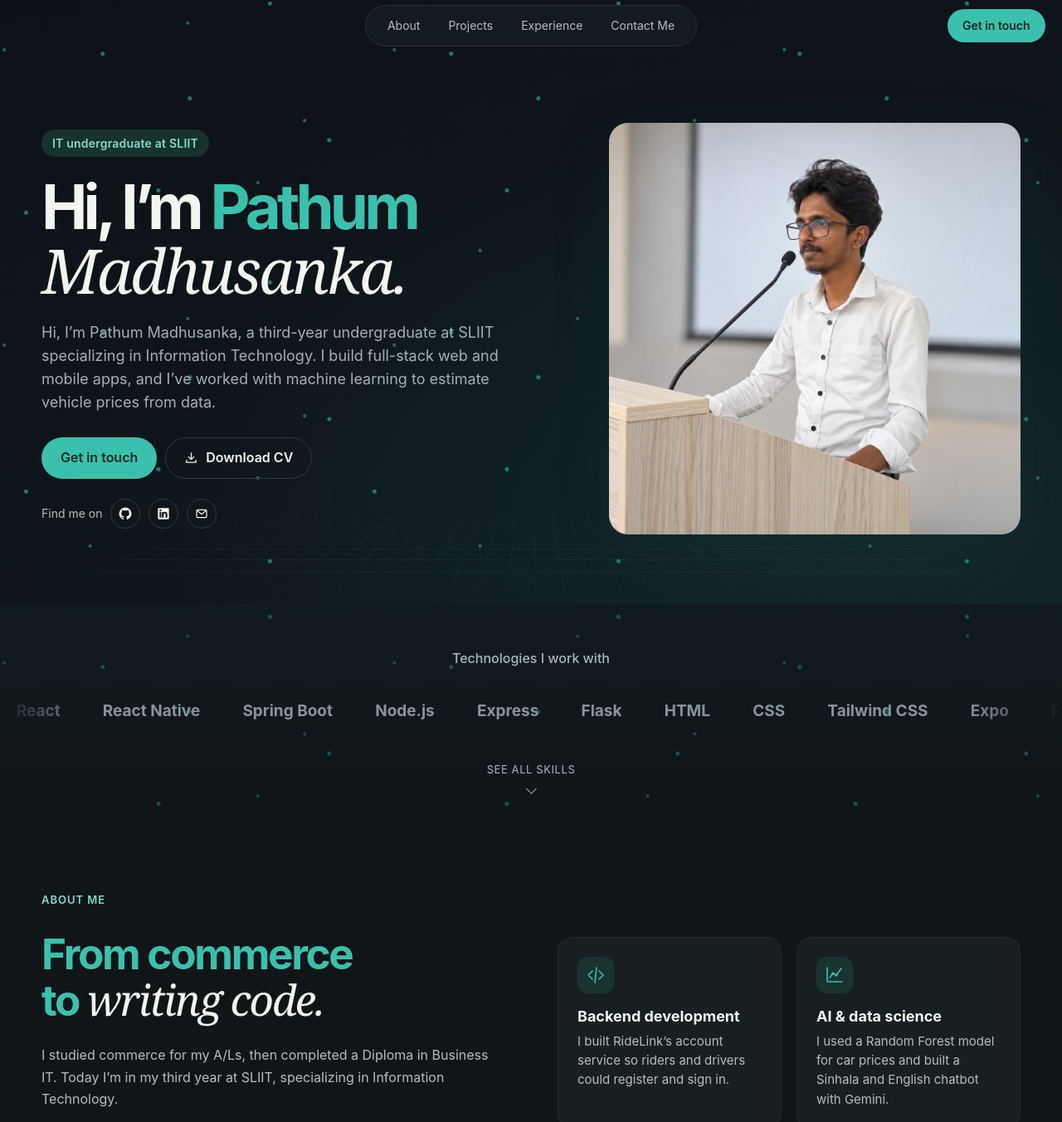
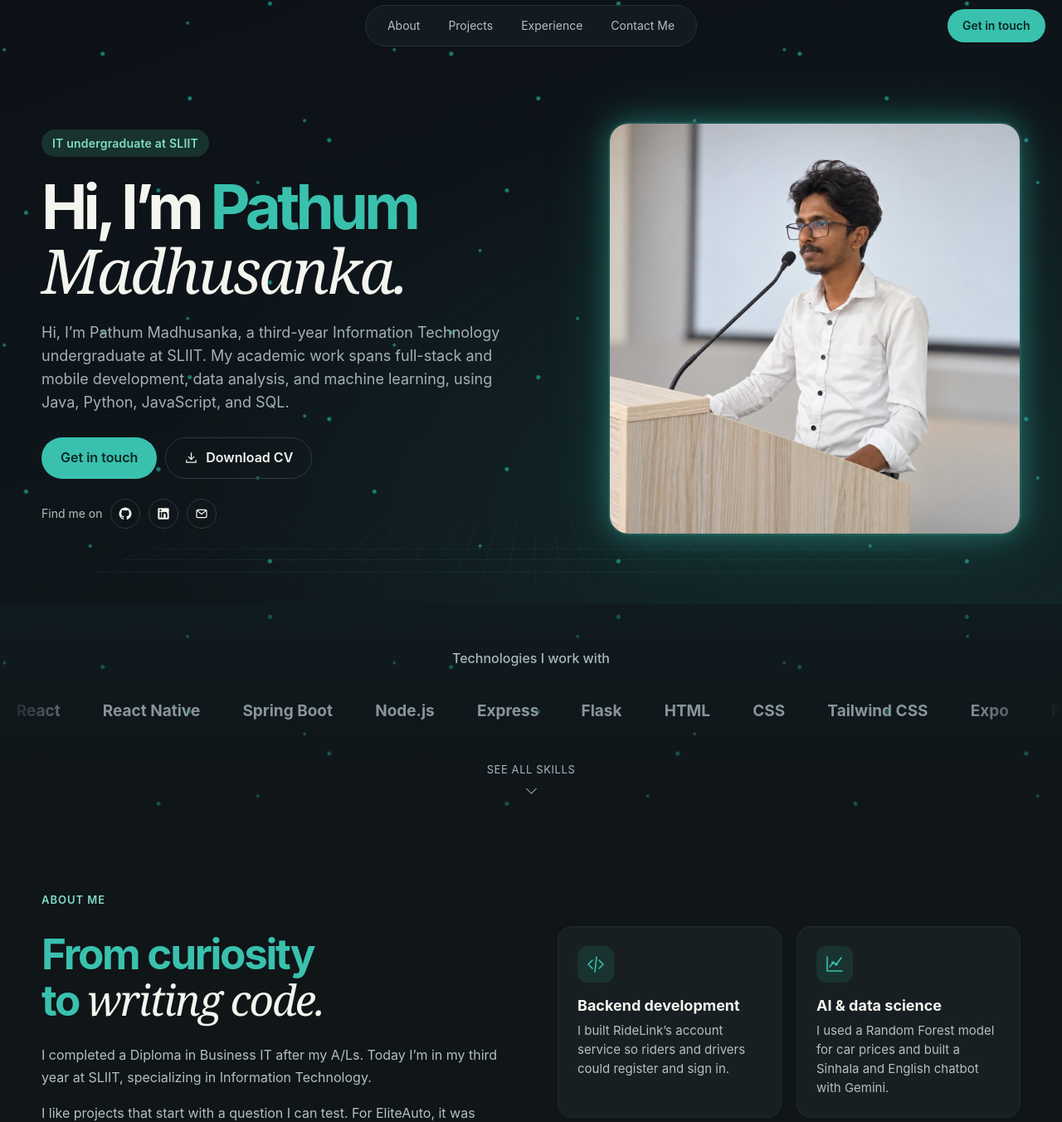
Before and after one commit to madhusanka77/Pathum-Madhusanka-Portfolio, a plain HTML site: page index.html in a window 1280 px wide. Shown: the part 11-1363 px from the top of the page at 83% size. Drawn offline with Linux system fonts and the light colour scheme.

Commit message:
Update about section, glowing portrait and CV

```diff
--- a/index.html
+++ b/index.html
@@ -31,10 +31,10 @@
   <div class="hero-copy">
     <div class="eyebrow">IT undergraduate at SLIIT</div>
     <h1>Hi, I’m <span>Pathum</span><br><em>Madhusanka.</em></h1>
-    <p>Hi, I’m Pathum Madhusanka, a third-year undergraduate at SLIIT specializing in Information Technology. I build full-stack web and mobile apps, and I’ve worked with machine learning to estimate vehicle prices from data.</p>
+    <p>Hi, I’m Pathum Madhusanka, a third-year Information Technology undergraduate at SLIIT. My academic work spans full-stack and mobile development, data analysis, and machine learning, using Java, Python, JavaScript, and SQL.</p>
     <div class="hero-actions">
       <a class="button primary" href="#contact">Get in touch</a>
-      <a class="button secondary" href="assets/Pathum_Madhusanka_CV.pdf" download><svg class="icon" viewBox="0 0 24 24" fill="none" stroke="currentColor" stroke-width="1.8"><path d="M12 3v12m-5-5 5 5 5-5M4 16v4h16v-4"/></svg> Download CV</a>
+      <a class="button secondary" href="assets/S_Pathum_Madhusanka_CV_2026.pdf" download><svg class="icon" viewBox="0 0 24 24" fill="none" stroke="currentColor" stroke-width="1.8"><path d="M12 3v12m-5-5 5 5 5-5M4 16v4h16v-4"/></svg> Download CV</a>
     </div>
     <div class="socials"><span>Find me on</span><a href="https://github.com/madhusanka77" target="_blank" rel="noopener" aria-label="GitHub profile"><svg viewBox="0 0 24 24" fill="currentColor"><path d="M12 .75a11.25 11.25 0 0 0-3.56 21.92c.56.1.77-.25.77-.54v-2.1c-3.13.68-3.79-1.33-3.79-1.33-.51-1.3-1.25-1.65-1.25-1.65-1.02-.7.08-.69.08-.69 1.13.08 1.72 1.15 1.72 1.15 1 1.72 2.64 1.23 3.28.94.1-.72.39-1.23.71-1.51-2.5-.29-5.13-1.25-5.13-5.57 0-1.23.44-2.24 1.15-3.03-.12-.28-.5-1.43.11-2.98 0 0 .94-.3 3.09 1.16a10.7 10.7 0 0 1 5.62 0c2.15-1.46 3.09-1.16 3.09-1.16.61 1.55.23 2.7.11 2.98.71.79 1.15 1.8 1.15 3.03 0 4.33-2.63 5.28-5.14 5.56.4.35.76 1.04.76 2.1v3.1c0 .29.2.64.77.53A11.25 11.25 0 0 0 12 .75Z"/></svg></a><a href="https://www.linkedin.com/in/pathum-madhusanka-9b2264277/" target="_blank" rel="noopener" aria-label="LinkedIn profile"><svg viewBox="0 0 24 24" fill="currentColor"><path d="M20.3 2H3.7A1.7 1.7 0 0 0 2 3.7v16.6A1.7 1.7 0 0 0 3.7 22h16.6a1.7 1.7 0 0 0 1.7-1.7V3.7A1.7 1.7 0 0 0 20.3 2ZM8 19H5V9h3ZM6.5 7.7a1.7 1.7 0 1 1 0-3.4 1.7 1.7 0 0 1 0 3.4ZM19 19h-3v-5.1c0-1.3-.5-2.2-1.7-2.2-1.3 0-2 1-2 2.2V19h-3V9h3v1.4a3.3 3.3 0 0 1 2.9-1.6c2.2 0 3.8 1.4 3.8 4.5Z"/></svg></a><a href="mailto:madhusanka.path@gmail.com" aria-label="Email Pathum"><svg viewBox="0 0 24 24" fill="none" stroke="currentColor" stroke-width="1.8"><rect x="3" y="5" width="18" height="14" rx="2"/><path d="m4 6 8 7 8-7"/></svg></a></div>
   </div>
@@ -54,8 +54,8 @@
   <div class="about-layout">
     <div class="about-story">
       <span class="kicker">About me</span>
-      <h2 class="editorial-heading">From commerce<br>to <em>writing code.</em></h2>
-      <p>I studied commerce for my A/Ls, then completed a Diploma in Business IT. Today I’m in my third year at SLIIT, specializing in Information Technology.</p>
+      <h2 class="editorial-heading">From curiosity<br>to <em>writing code.</em></h2>
+      <p>I completed a Diploma in Business IT after my A/Ls. Today I’m in my third year at SLIIT, specializing in Information Technology.</p>
       <p>I like projects that start with a question I can test. For EliteAuto, it was whether a car’s features could help estimate its price. For MediSafe AI, I wanted people to be able to ask questions in Sinhala as well as English.</p>
       <p>Team projects have taught me a different side of development. I’ve built a blood inventory module, worked on account management, and reviewed code with a teammate.</p>
       <p class="about-note">I’m looking for an internship where I can keep building software and learn from the people who will use it.</p>
--- a/styles.css
+++ b/styles.css
@@ -91,7 +91,18 @@ em{font-family:var(--serif);font-weight:400;color:var(--ink);letter-spacing:-.03
 .socials a{display:grid;place-items:center;width:36px;height:36px;border:1px solid var(--line);border-radius:50%;color:var(--ink)}
 .socials a:hover{color:var(--bright)}
 .socials svg{width:16px;height:16px}
-.hero-portrait{display:block;width:100%;height:auto;border-radius:23px;box-shadow:0 18px 65px #0c3d3238}
+
+/* Glowing portrait */
+.hero-portrait{
+  display:block;width:100%;height:auto;border-radius:23px;
+  border:1px solid #39c1ae59;
+  box-shadow:0 0 0 1px #39c1ae1f,0 0 30px #39c1ae59,0 0 80px #39c1ae2e;
+  animation:portrait-glow 4s ease-in-out infinite;
+}
+@keyframes portrait-glow{
+  0%,100%{box-shadow:0 0 0 1px #39c1ae1f,0 0 24px #39c1ae47,0 0 60px #39c1ae24}
+  50%{box-shadow:0 0 0 1px #39c1ae33,0 0 40px #39c1ae80,0 0 100px #39c1ae42}
+}
 
 
 
```
Also changed, not shown: 2 other files.
